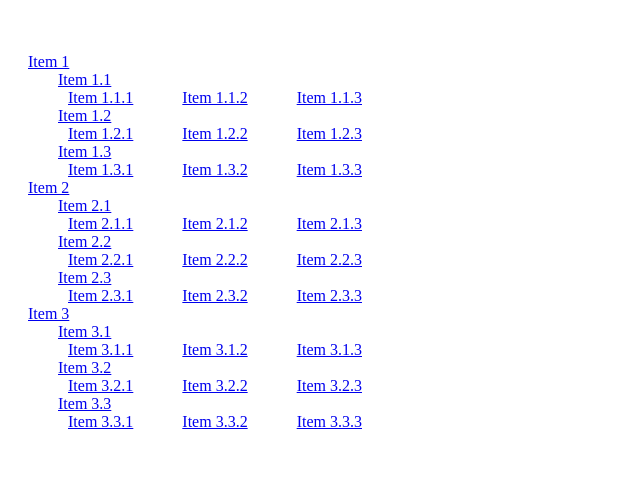
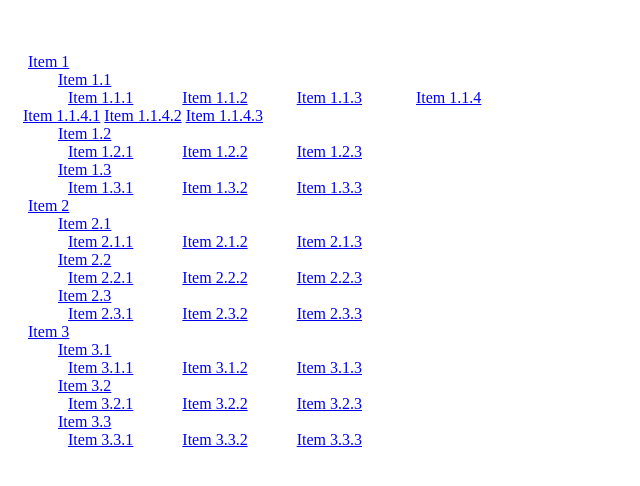
Before and after one commit to navkal/sandbox, a PHP site: page /cn/cn.php in a window 1280 px wide. Shown: the top 486 px of the page, without its empty margins (0-640 px from the left). Run offline with PHP 8.4, Linux system fonts and the light colour scheme.

Commit message:
Prototype

```diff
--- a/cn/cn.php
+++ b/cn/cn.php
@@ -85,10 +85,13 @@
 
   function handlePostResponse( tRsp, sStatus, tJqXhr )
   {
+    // Get path and related values
+    var sPath = tRsp.path;
+    var nDepth = sPath.split( "." ).length;
+    var sEncode = sPath.replace( /\./g, '-dot-' );
+
     // Insert node in tree
-    var sPath = tRsp.path;
     g_tTreeMap[sPath] = { children:[] };
-    var sEncode = sPath.replace( /\./g, '-dot-' );
 
     // Display tree node
     var sNode = "";
@@ -283,6 +286,15 @@ function childWindowsClose( aWindows )
                                       <a href="#" class="list-group-item">Item 1.1.1</a>
                                       <a href="#" class="list-group-item">Item 1.1.2</a>
                                       <a href="#" class="list-group-item">Item 1.1.3</a>
+                                      <a href="#item-1-1-4" class="list-group-item" data-toggle="collapse">
+                                        <i class="glyphicon glyphicon-chevron-right"></i>Item 1.1.4
+                                      </a>
+                                      <div class="list-group collapse" id="item-1-1-4">
+                                        <a href="#" class="list-group-item">Item 1.1.4.1</a>
+                                        <a href="#" class="list-group-item">Item 1.1.4.2</a>
+                                        <a href="#" class="list-group-item">Item 1.1.4.3</a>
+                                      </div>
+
                                     </div>
 
                                     <a href="#item-1-2" class="list-group-item" data-toggle="collapse">
```
